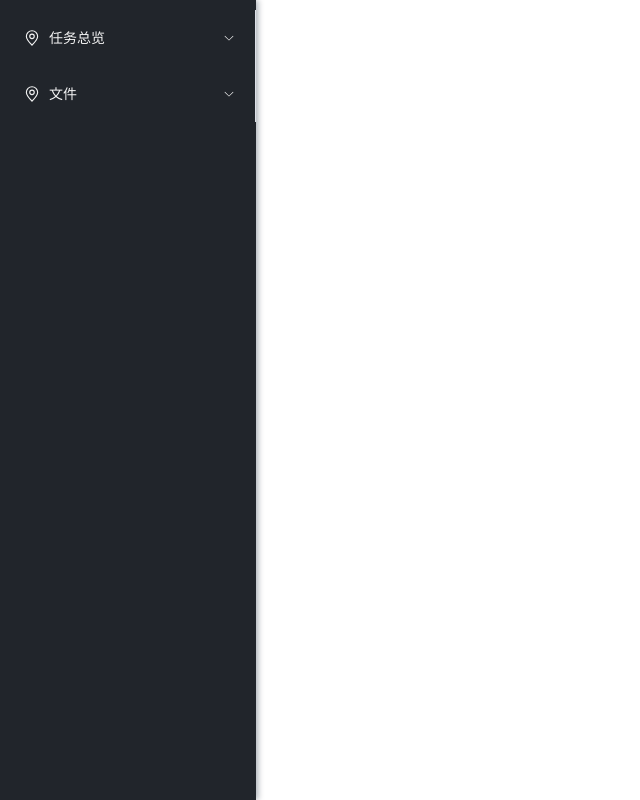
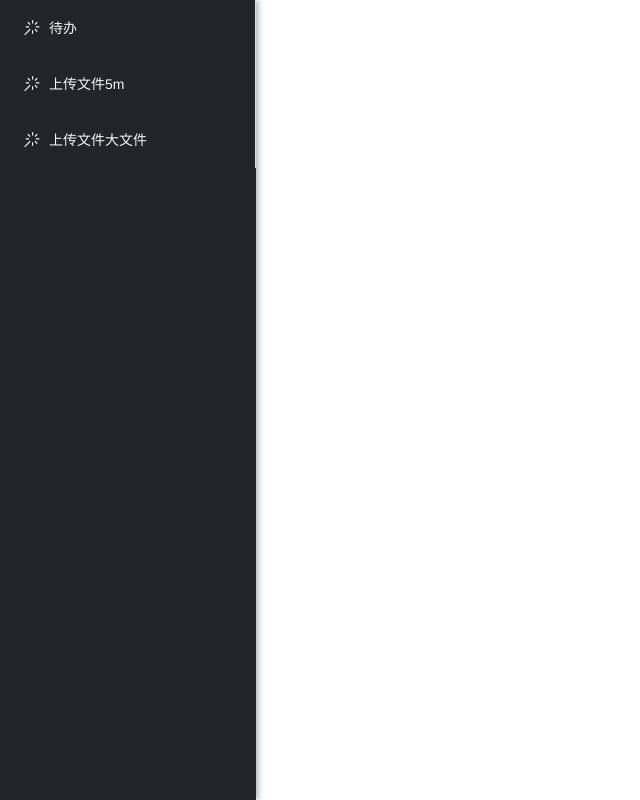
Before and after one commit to yangzpbk/yweb, a Vue app: page /index in a window 1280 px wide. Shown: the whole page, without its empty margins (0-640 px from the left). Built offline with nearby package versions, Linux system fonts and the light colour scheme.

Commit message:
menu文件

```diff
--- a/src/router/index.js
+++ b/src/router/index.js
@@ -9,32 +9,36 @@ import LoginView from '@/views/login/LoginView.vue';
 import IndexView from '@/views/layout/layout.vue';
 import UploadFileView from '@/views/file/UploadFileView.vue';
 
-const routes = [
+const constantRoutes = [
     {
         path: '/',
         name: 'login',
-        component: LoginView
+        component: LoginView,
+        meta: { title: '登录', noCache: true, affix: true }
     },
     {
         path: '/index',
         name: 'index',
         component: IndexView,
+        meta: { title: '首页', noCache: true, affix: true},
         children: [
             {
                 path: "/index/home",
                 name: 'home',
                 component: () => import('@/views/HomeView.vue'),
-                meta: { title: 'home', access: 0 }
+                meta: { title: '待办', noCache: true, affix: true}
             },
             {
                 path: '/index/uploadFile',
                 name: 'uploadFile',
-                component: UploadFileView
+                component: UploadFileView,
+                meta: { title: '上传文件5m', noCache: true, affix: true }
             },
             {
                 path: '/index/UploadBigFile',
                 name: 'UploadBigFileView',
-                component: () => import('@/views/file/UploadBigFileView.vue')
+                component: () => import('@/views/file/UploadBigFileView.vue'),
+                meta: { title: '上传文件大文件', noCache: true, affix: true }
             }
         ]
     }
@@ -42,7 +46,7 @@ const routes = [
 
 const router = createRouter({
     history: createWebHistory(process.env.BASE_URL),
-    routes
+    routes: constantRoutes
 })
 
 export default router
--- /dev/null
+++ b/src/views/layout/components/SideBarMenu.vue
@@ -0,0 +1,69 @@
+<!--
+ * @Author: yangzp
+ * @Description:
+ * @Date: 2023-06-07 16:53:52
+ * @FilePath: \yweb\src\views\layout\components\SideBarMenu.vue
+-->
+<template>
+    <div>
+        <el-menu background-color="#21252b" text-color="hsla(0, 0%, 100%, 0.95)" active-text-color="hsla(0, 0%, 100%, 0.95)"
+            router>
+            <side-bar-menu-item :menuList="routes" />
+        </el-menu>
+    </div>
+</template>
+
+<script>
+import SideBarMenuItem from "@/views/layout/components/SideBarMenuItem.vue";
+
+export default {
+    components: {
+        SideBarMenuItem,
+    },
+    data() {
+        return {
+            routes: []
+        }
+    },
+    mounted() {
+        this.getRoutes();
+    },
+    methods: {
+        getRoutes() {
+            this.routes = this.$router.options.routes.slice(1)[0].children;
+            console.log(this.routes);
+        }
+    },
+}
+</script>
+
+<style lang="scss" scoped></style>
+
+
+
+                    <!-- <el-sub-menu index="1">
+                        <template #title>
+                            <el-icon>
+                                <location />
+                            </el-icon>
+                            <span>任务总览</span>
+                        </template>
+                        <el-menu-item-group>
+                            <el-menu-item index="/index/home">待办</el-menu-item>
+                            <el-menu-item index="12">已办</el-menu-item>
+                        </el-menu-item-group>
+                    </el-sub-menu>
+                    <el-sub-menu index="2">
+                        <template #title>
+                            <el-icon>
+                                <location />
+                            </el-icon>
+                            <span>文件</span>
+                        </template>
+                        <el-menu-item-group>
+                            <el-menu-item index="/index/uploadFile">上传文件</el-menu-item>
+                        </el-menu-item-group>
+                        <el-menu-item-group>
+                            <el-menu-item index="/index/uploadBigFile">上传大文件</el-menu-item>
+                        </el-menu-item-group>
+                    </el-sub-menu> -->
--- /dev/null
+++ b/src/views/layout/components/SideBarMenuItem.vue
@@ -0,0 +1,37 @@
+<!--
+ * @Author: yangzp
+ * @Description:
+ * @Date: 2023-02-28 10:07:47
+ * @FilePath: \yweb\src\views\layout\components\SideBarMenuItem.vue
+-->
+<template>
+    <div v-for="item of menuList">
+        <el-sub-menu v-if="(item.children && item.children.length > 0)" :key="item.path" :value="item.path"
+            :index="item.path">
+            <template #title>
+                <el-icon>
+                    <location />
+                </el-icon>
+                <span>{{ item.meta.title }}</span>
+            </template>
+            <menu-tree :menuList="item.children"></menu-tree>
+        </el-sub-menu>
+        <el-menu-item v-else :index="item.path">
+            <el-icon>
+                <MagicStick />
+            </el-icon>
+            <span>{{ item.meta.title }}</span></el-menu-item>
+    </div>
+</template>
+
+<script>
+export default {
+    name: "SideBarMenuItem",
+    props: {
+        menuList: {
+            type: Array,
+            default: []
+        },
+    },
+}
+</script>
--- a/src/views/layout/components/menu.vue
+++ /dev/null
@@ -1,168 +0,0 @@
-<!--
- * @Author: yangzp
- * @Description:
- * @Date: 2023-02-28 10:07:47
- * @FilePath: \yweb\src\views\layout\components\menu.vue
--->
-<template>
-    <div>
-        <div>
-            <el-row>
-                <el-col>
-                    <el-menu background-color="#21252b" text-color="hsla(0, 0%, 100%, 0.95)"
-                        active-text-color="hsla(0, 0%, 100%, 0.95)" router>
-                        <el-sub-menu index="1">
-                            <template #title>
-                                <el-icon>
-                                    <location />
-                                </el-icon>
-                                <span>任务总览</span>
-                            </template>
-                            <el-menu-item-group>
-                                <el-menu-item index="/index/home">待办</el-menu-item>
-                                <el-menu-item index="12">已办</el-menu-item>
-                            </el-menu-item-group>
-                        </el-sub-menu>
-                        <el-sub-menu index="2">
-                            <template #title>
-                                <el-icon>
-                                    <location />
-                                </el-icon>
-                                <span>文件</span>
-                            </template>
-                            <el-menu-item-group>
-                                <el-menu-item index="/index/uploadFile">上传文件</el-menu-item>
-                            </el-menu-item-group>
-                            <el-menu-item-group>
-                                <el-menu-item index="/index/uploadBigFile">上传大文件</el-menu-item>
-                            </el-menu-item-group>
-                        </el-sub-menu></el-menu>
-                </el-col>
-            </el-row>
-        </div>
-    </div>
-</template>
-
-<script>
-export default {
-    data() {
-        return {
-            isCollapse: false
-        };
-    },
-    methods: {
-        handleOpen(key, keyPath) {
-            console.log(key, keyPath);
-        },
-        handleClose(key, keyPath) {
-            console.log(key, keyPath);
-        }
-    }
-}
-</script>
-
-<style lang="scss" scoped>
-.top-bar-container {
-    display: flex;
-    align-items: center;
-    justify-items: flex-end;
-
-    box-shadow: 0 1px 4px rgba(0, 21, 41, 0.08);
-    transition: all 0.3s cubic-bezier(0.645, 0.045, 0.355, 1), border 0s,
-        background 0s, color 0s, font-size 0s;
-    height: 100%;
-    background: #21252b;
-
-    .vab-main {
-        background: #21252b;
-
-        ::v-deep {
-            .el-menu {
-                &.el-menu--horizontal {
-                    display: flex;
-                    align-items: center;
-                    justify-content: flex-end;
-                    height: 65px;
-                    border-bottom: 0 solid transparent !important;
-
-                    .el-menu-item,
-                    .el-submenu__title {
-                        padding: 0 15px;
-                    }
-
-                    @media only screen and (max-width: 767px) {
-
-                        .el-menu-item,
-                        .el-submenu__title {
-                            padding: 0 8px;
-                        }
-
-                        li:nth-child(4),
-                        li:nth-child(5) {
-                            display: none !important;
-                        }
-                    }
-
-                    >.el-menu-item {
-                        height: 65px;
-                        line-height: 65px;
-                    }
-
-                    >.el-submenu {
-                        .el-submenu__title {
-                            height: 65px;
-                            line-height: 65px;
-                        }
-                    }
-                }
-
-                svg {
-                    width: 1rem;
-                    margin-right: 3px;
-                }
-
-                &--horizontal {
-                    .el-menu {
-
-                        .el-menu-item,
-                        .el-submenu__title {
-                            height: 50px;
-                            line-height: 50px;
-                        }
-                    }
-
-                    .el-submenu,
-                    .el-menu-item {
-                        &.is-active {
-                            background-color: #409eff !important;
-                            border-bottom: 0 solid transparent !important;
-
-                            .el-submenu__title {
-                                border-bottom: 0 solid transparent !important;
-                            }
-                        }
-                    }
-
-                    >.el-menu-item {
-                        .el-tag {
-                            margin-top: calc(65px / 2 - 7.5px);
-                            margin-left: 5px;
-                        }
-
-                        @media only screen and (max-width: 1199px) {
-                            .el-tag {
-                                display: none;
-                            }
-                        }
-
-                        &.is-active {
-                            background-color: transparent !important;
-                            border-bottom: 3px solid #409eff !important;
-                        }
-                    }
-                }
-            }
-        }
-    }
-}
-</style>
--- a/src/views/layout/layout.vue
+++ b/src/views/layout/layout.vue
@@ -8,7 +8,7 @@
     <div class="vue-admin-beautiful-wrapper">
         <el-container>
             <el-aside class="aside">
-                <Menu></Menu>
+                <side-bar-menu></side-bar-menu>
             </el-aside>
             <el-main class="main">
                 <router-view></router-view>
@@ -18,10 +18,10 @@
 </template>
 
 <script>
-import Menu from "@/views/layout/components/menu.vue"
+import SideBarMenu from "@/views/layout/components/SideBarMenu.vue";
 export default {
     components: {
-        Menu,
+        SideBarMenu,
     },
 }
 </script>
```
